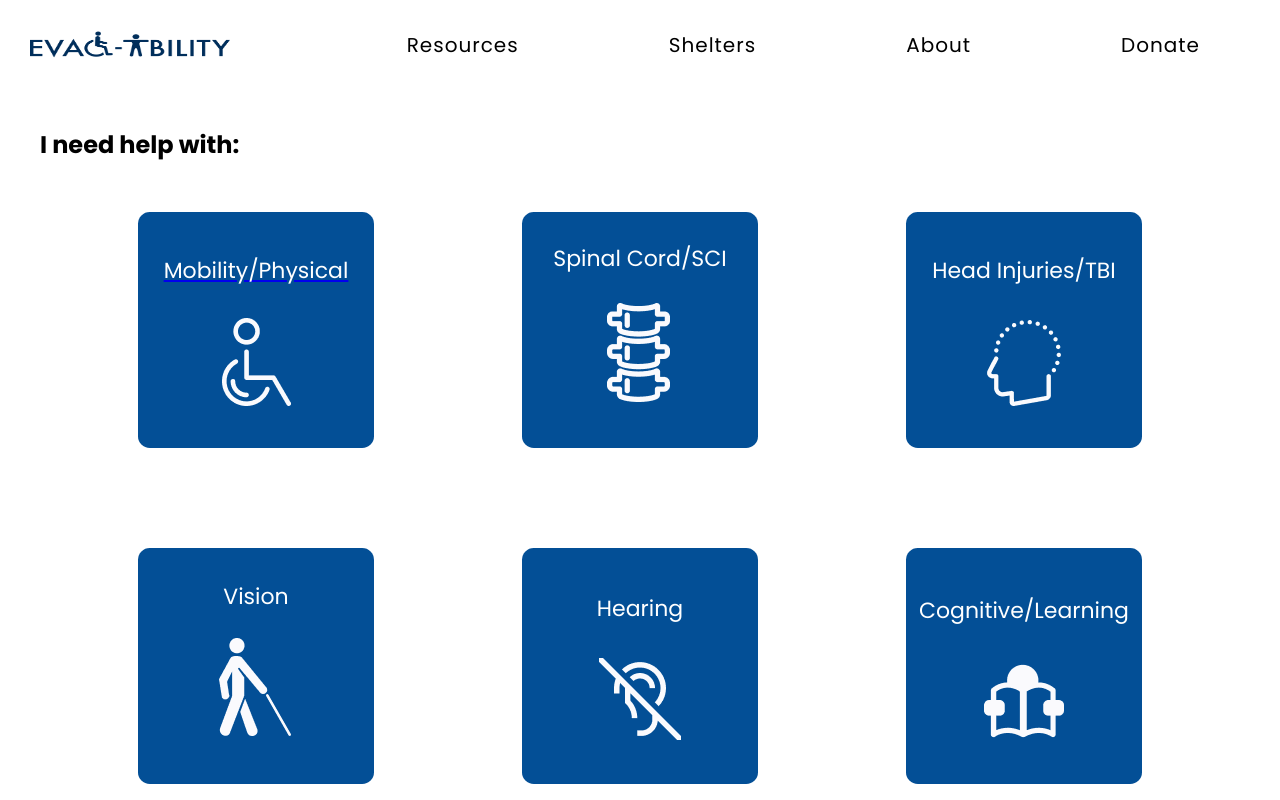
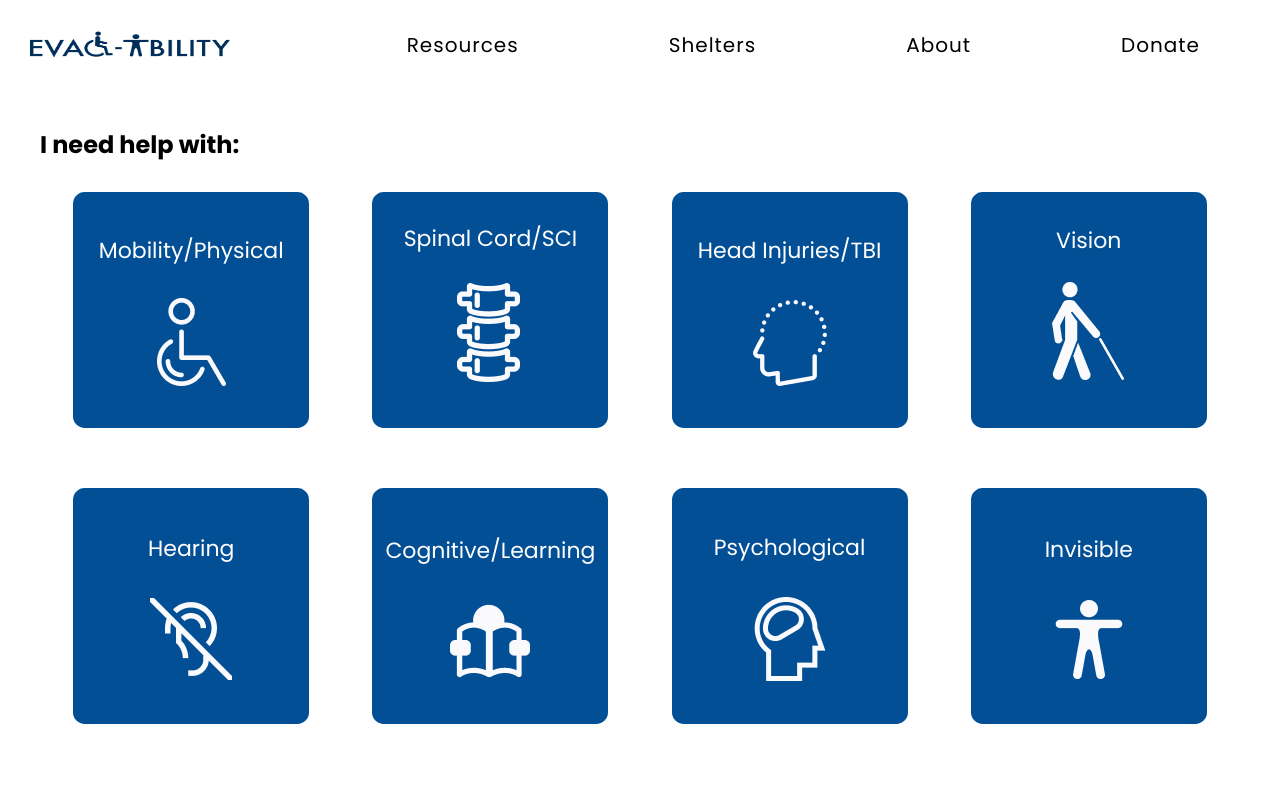
Before and after one commit to jensusan/hackHERthon-frontend, a React (Create React App) app: page /categories in a window 1280 px wide. Shown: the top 800 px of the page. Built offline with nearby package versions, Linux system fonts and the light colour scheme.

Commit message:
removed link styling on categories page

```diff
--- a/src/pages/Categories/Categories-styles.js
+++ b/src/pages/Categories/Categories-styles.js
@@ -20,7 +20,7 @@ export const Content = styled.div`
         width: 236px;
         height: 236px;
         padding: 10px;
-        margin: 50px;
+        margin: 30px;
         display: flex;
         flex-direction: column;
         justify-content: space-evenly;
--- a/src/pages/Categories/Categories.js
+++ b/src/pages/Categories/Categories.js
@@ -6,7 +6,7 @@ const Categories = () => {
         <Wrapper>
            <h2>I need help with:</h2>
            <Content>
-               <Link to='/mobility'>
+               <Link to='/mobility' style={{ textDecoration: 'none' }}>
                <div className='box'>
                 <p>Mobility/Physical</p>
                 <img src='/wheelchair-icon.png' alt='wheelchair icon'/>
```
